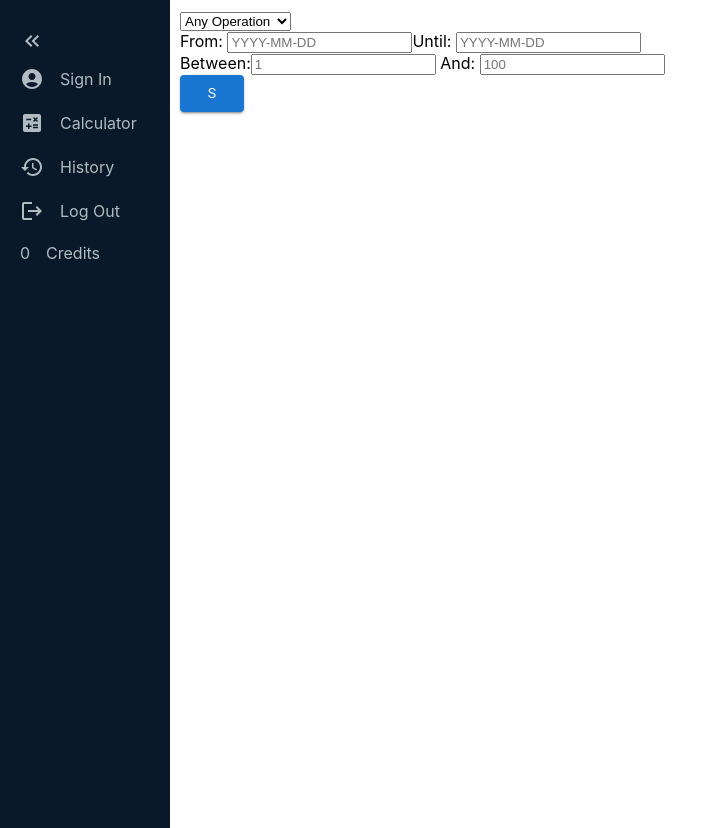
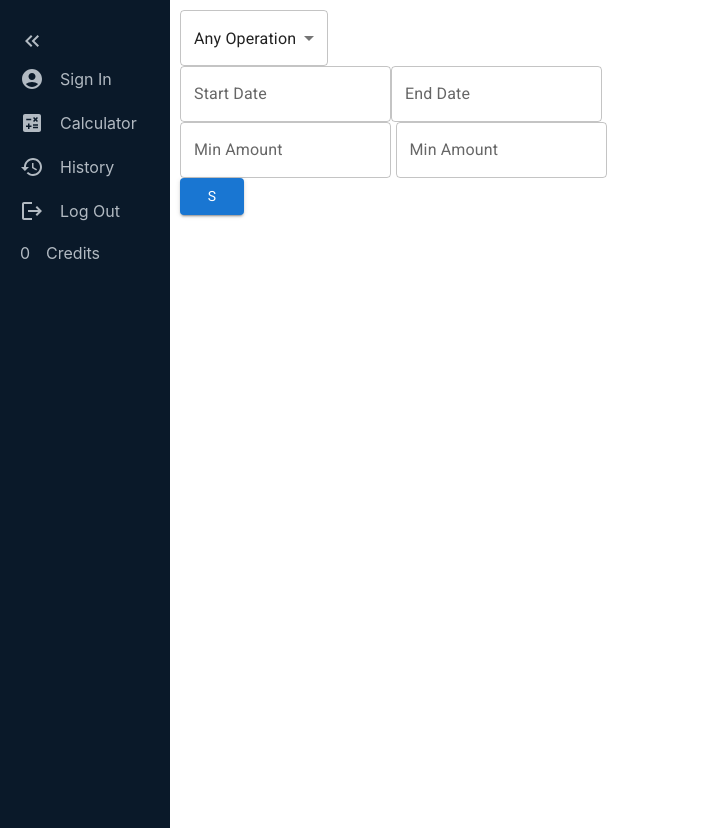
Before and after one commit to bear013/calcoolator-client, a React (Create React App) app: page /history in a window 1280 px wide. Shown: the whole page, without its empty margins (0-707 px from the left). Built offline with nearby package versions, Linux system fonts and the light colour scheme.

Commit message:
added styling to record search options

```diff
--- a/src/pages/History.js
+++ b/src/pages/History.js
@@ -1,34 +1,43 @@
 import { useState,useEffect } from 'react';
 import Button from '@mui/material/Button';
+import Select from '@mui/material/Select';
+import MenuItem from '@mui/material/MenuItem';
+import TextField from '@mui/material/TextField';
 
 function TypeFilter(props) {
   return (
-	<div>
-	<select onChange={props.filterEvents.typeFilterChange}>
-		<option value="any">Any Operation</option>
-		<option value="addition">Addition</option>
-		<option value="subtraction">Subtraction</option>
-		<option value="multiplication">Multiplication</option>
-		<option value="division">Division</option>
-		<option value="square_root">Square Root</option>
-		<option value="random_string">Random String</option>
-	</select>
-	</div>
+    <div>
+
+    <Select
+	labelId="typeLabel"
+    id="type"
+	label="Type"
+	value={props.typeFilter}
+    onChange={props.filterEvents.typeFilterChange}>
+		<MenuItem value="any" >Any Operation</MenuItem>
+		<MenuItem value="addition">Addition</MenuItem>
+		<MenuItem value="subtraction">Subtraction</MenuItem>
+		<MenuItem value="multiplication">Multiplication</MenuItem>
+		<MenuItem value="division">Division</MenuItem>
+		<MenuItem value="square_root">Square Root</MenuItem>
+		<MenuItem value="random_string">Random String</MenuItem>
+	</Select>
+    </div>
   )
 }
 
 function DateFilter(props) {
   return (
 	<div>
-	From: <input type="text" placeholder="YYYY-MM-DD" onChange={props.filterEvents.fromDateFilterChange} />
-	Until: <input type="text" placeholder="YYYY-MM-DD" onChange={props.filterEvents.untilDateFilterChange} />
+	<TextField label="Start Date" type="text" placeholder="YYYY-MM-DD" onChange={props.filterEvents.fromDateFilterChange} />
+	<TextField label="End Date" type="text" placeholder="YYYY-MM-DD" onChange={props.filterEvents.untilDateFilterChange} />
 	</div>
   )
 }
 
 function AmountFilter(props) {
   return (
-	<div> Between:<input type="text" placeholder="1" onChange={props.filterEvents.minAmountFilterChange} /> And: <input type="text" placeholder="100" onChange={props.filterEvents.maxAmountFilterChange} /> </div>
+	<div><TextField type="text" label="Min Amount" placeholder="1" onChange={props.filterEvents.minAmountFilterChange} /> <TextField type="text" label="Min Amount" placeholder="100" onChange={props.filterEvents.maxAmountFilterChange} /> </div>
   )
 }
 
@@ -42,7 +51,7 @@ function SearchButton(props) {
 function SearchBar(props) {
   return (
 	<div className="searchbar">
-		<TypeFilter filterEvents={props.events} />
+		<TypeFilter filterEvents={props.events} typeFilter={props.typeFilter} />
 		<DateFilter filterEvents={props.events} />
 		<AmountFilter filterEvents={props.events}/>
 		<SearchButton searchFunction={props.searchFunction}/>
@@ -178,7 +187,7 @@ export default function History(props) {
 
   return (
     <div className="historypage">
-	<SearchBar token={props.userToken} events={filterEvents} searchFunction={trySearch} />
+	<SearchBar token={props.userToken} events={filterEvents} searchFunction={trySearch} typeFilter={typeFilter}/>
 	<ResultsData searchResults={searchResults} tryDeleteRecord={tryDeleteRecord} selectPage={trySearch}/>
 	</div>
   )
```
